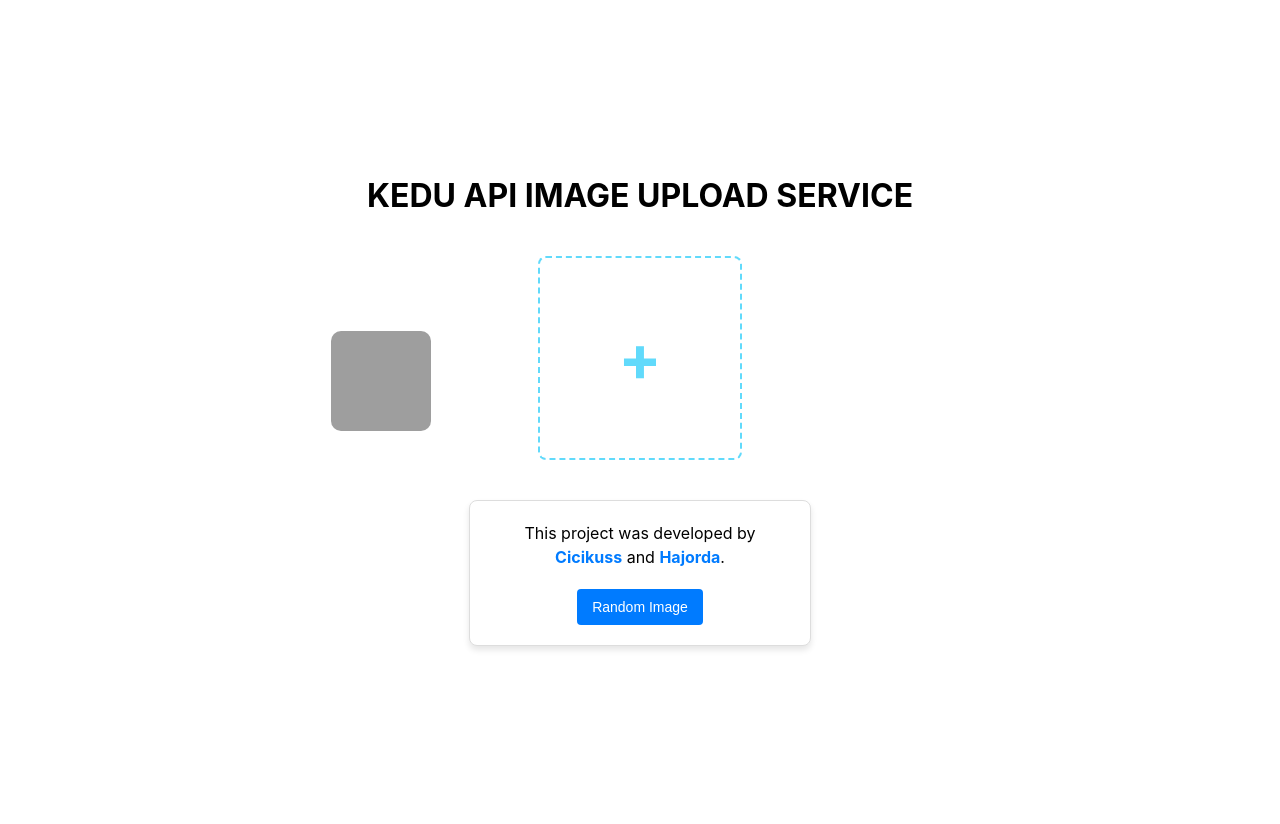
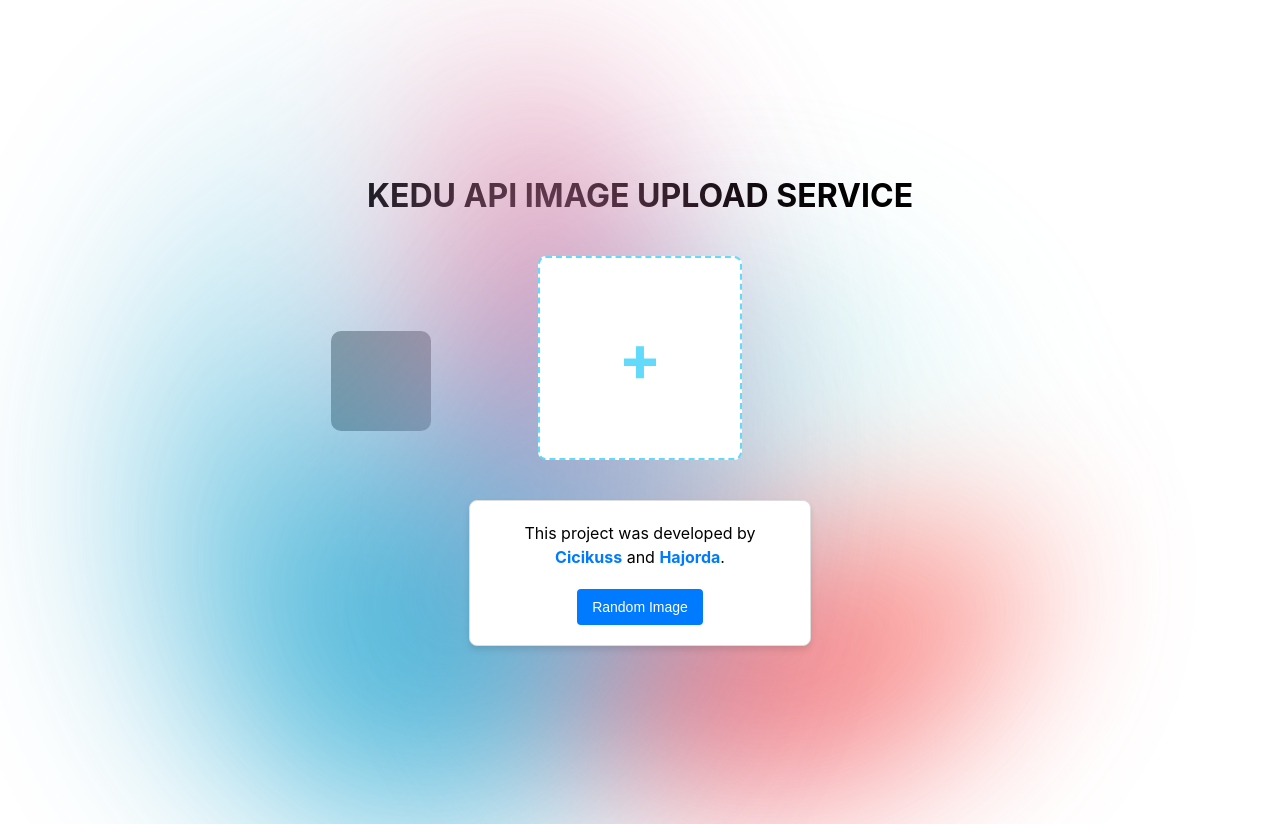
Before and after one commit to Cicikuss/keduAPI_frontend, a React (Create React App) app: page / in a window 1280 px wide. Before the commit the page ends 800 px from the top, so only its background shows below. Built offline with nearby package versions, Linux system fonts and the light colour scheme; no server answers; grey boxes are pictures that could not be loaded.

Commit message:
cicikuş yenilenmesi

```diff
--- a/src/App.css
+++ b/src/App.css
@@ -5,8 +5,8 @@
   align-items: center;
   justify-content: center;
   min-height: 100vh;
-  background-color: transparent;
   gap: 20px ;
+
 }
 .wrapper {
   background: transparent;
@@ -16,6 +16,7 @@
   color: #fff;
   border-radius: 10px;
   padding: 30px 40px;
+  z-index: 1;
 }
 .file-upload {
   display: flex;
@@ -31,14 +32,17 @@
   color: #61dafb;
   cursor: pointer;
   position: relative;
+  z-index: 1;
 }
 
 .upload {
   display: none; /* Gizli input */
+  z-index: 1;
 }
 
 .file-upload:hover {
   background-color: #e6f7ff;
+  z-index: 1;
 }
 
 .contributors {
@@ -49,12 +53,14 @@
   box-shadow: 0 4px 6px rgba(0, 0, 0, 0.1);
   padding: 20px;
   width: 300px;
+  z-index: 1;
 }
 
 .contributors p {
   margin: 0 0 20px 0;
   font-size: 16px;
   line-height: 1.5;
+  z-index: 1;
 }
 
 /* Link Stili */
@@ -63,10 +69,12 @@
   text-decoration: none;
   font-weight: bold;
   transition: color 0.3s ease;
+  z-index: 1;
 }
 
 .contributors a:hover {
   color: #0056b3;
+  z-index: 1;
 }
 
 
@@ -79,10 +87,12 @@
   font-size: 14px;
   cursor: pointer;
   transition: background 0.3s ease;
+  z-index: 1;
 }
 
 .contributors button:hover {
   background: #0056b3;
+  z-index: 1;
 }
 
 .dvd-container {
@@ -92,7 +102,7 @@
   width: 100vw;
   height: 100vh;
   overflow: hidden;
-  z-index: -1;
+  z-index: 0;
 }
 
 #dvd-image {
@@ -100,4 +110,64 @@
   width: 100px;
   height: 100px;
   border-radius: 10px;
+  z-index: 1;
 }
+
+.App::before,
+.App::after {
+  content: '';
+  position: absolute;
+  opacity:0.8
+}
+
+
+.App::before {
+  background: var(--third-glow);
+  border-radius: 50%;
+  width: 50vw;
+  height: 50vw;
+  margin-left: -200px;
+  filter:blur(90px);
+  top: calc(50vh - 50vw/2);
+  left: calc(50vw );
+  animation: animateBefore 7s cubic-bezier(0.47, 0, 0.745, 0.715) infinite;
+  z-index: -10;
+}
+
+.App::after {
+  background: var(--secondary-glow);
+  border-radius: 50%;
+  width: 500px;
+  height: 700px;
+  filter:blur(90px);
+  top: calc(50vh - 50vw/2);
+  left: calc(50vw - 50vw/2);
+  animation: animateAfter 7s cubic-bezier(0.47, 0, 0.745, 0.715) infinite;
+
+}
+
+@keyframes animateBefore {
+  0% {
+    transform: translateY(0);
+  }
+  50% {
+    transform: translateY(200px) scale(0.8);
+
+  }
+  100% {
+    transform: translateY(0);
+  }
+}
+
+@keyframes animateAfter{
+  0% {
+    transform: translateX(0);
+  }
+  50% {
+    transform: translateX(-250px) scale(1.2);
+
+  }
+  100% {
+    transform: translateX(0);
+  }
+}
--- a/src/App.tsx
+++ b/src/App.tsx
@@ -1,5 +1,6 @@
-import React, { ChangeEvent, useEffect, useRef, useState } from "react";
+import React, {  useEffect, useRef, useState } from "react";
 import "./App.css";
+import "./root.css";
 import PopUp from "./Components/PopUp/PopUp";
 import { toast, ToastContainer } from "react-toastify";
 import { getRandomImage } from "./Service/KeduService";
--- a/src/index.css
+++ b/src/index.css
@@ -5,6 +5,7 @@ body {
     sans-serif;
   -webkit-font-smoothing: antialiased;
   -moz-osx-font-smoothing: grayscale;
+
 }
 
 code {
--- /dev/null
+++ b/src/root.css
@@ -0,0 +1,22 @@
+:root{
+    /**/
+    /*other default setting ...*/
+    /**/
+      --secondary-glow: conic-gradient(
+        from 10deg at 50% 50%,
+        #eb7494 0deg,
+        #ae77b2 55deg,
+        #97b5da 120deg,
+        #0099ca 160deg,
+        transparent 360deg
+      );
+
+      --third-glow: conic-gradient(
+        from 90deg at 50% 50%,
+        #ff8b7e 0deg,
+        #e24e6b 160deg,
+        #7ed2da 120deg,
+        #8bdce0 55deg,
+        transparent 360deg
+      );
+    }
```
Also changed, not shown: 1 other file (tests, documents, lock files or other folders).
